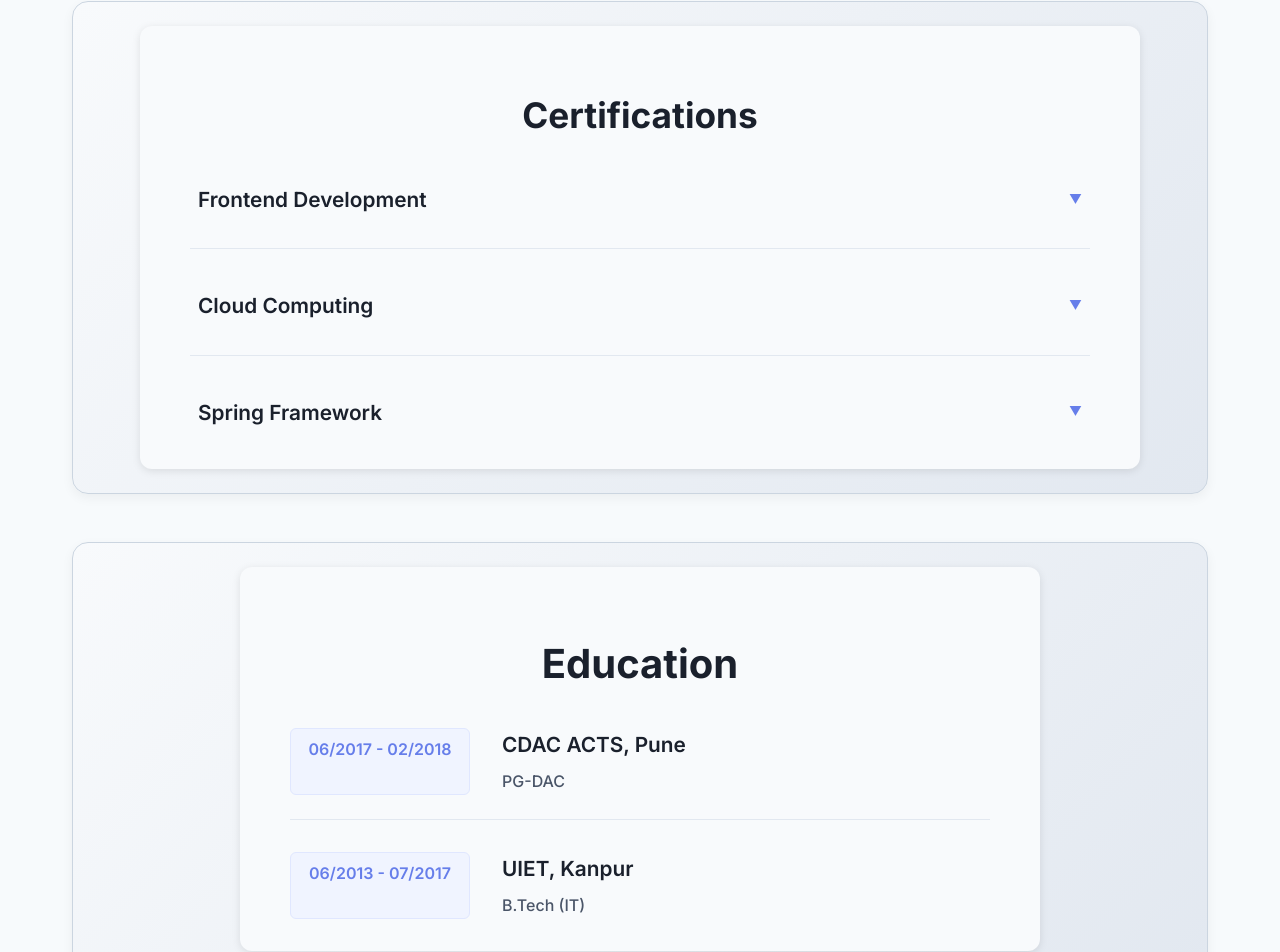
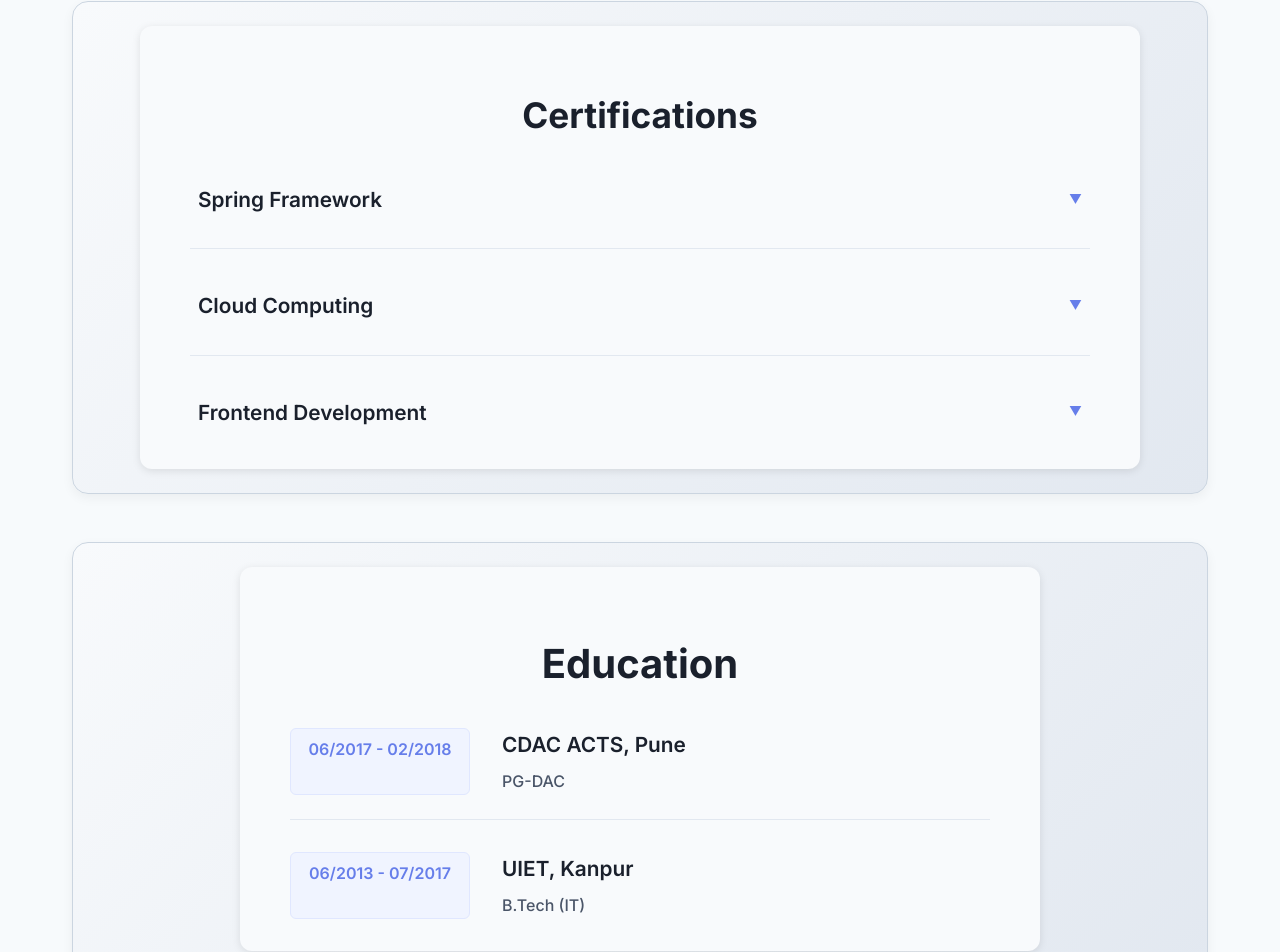
Before and after one commit to SevanandYadav/sevanand-cv, a React (Create React App) app: page / in a window 1280 px wide. Shown: the part 2229-3181 px from the top of the page. Built offline with nearby package versions, Linux system fonts and the light colour scheme.

Commit message:
orianatage and pages

```diff
--- a/src/pages/Home.js
+++ b/src/pages/Home.js
@@ -14,10 +14,9 @@ export default function Home() {
 
   const certifications = [
     {
-      category: "Frontend Development",
+      category: "Spring Framework",
       certificates: [
-        { name: "TypeScript Essentials", file: "/certifications/fe/tsc_essentials.png" },
-        { name: "React using TypeScript", file: "/certifications/fe/react_using_typescript.png" }
+        { name: "Spring Cloud", file: "/certifications/spring/spring-cloud.png" }
       ]
     },
     {
@@ -27,9 +26,10 @@ export default function Home() {
       ]
     },
     {
-      category: "Spring Framework",
+      category: "Frontend Development",
       certificates: [
-        { name: "Spring Cloud", file: "/certifications/spring/spring-cloud.png" }
+        { name: "TypeScript Essentials", file: "/certifications/fe/tsc_essentials.png" },
+        { name: "React using TypeScript", file: "/certifications/fe/react_using_typescript.png" }
       ]
     }
   ];
```
